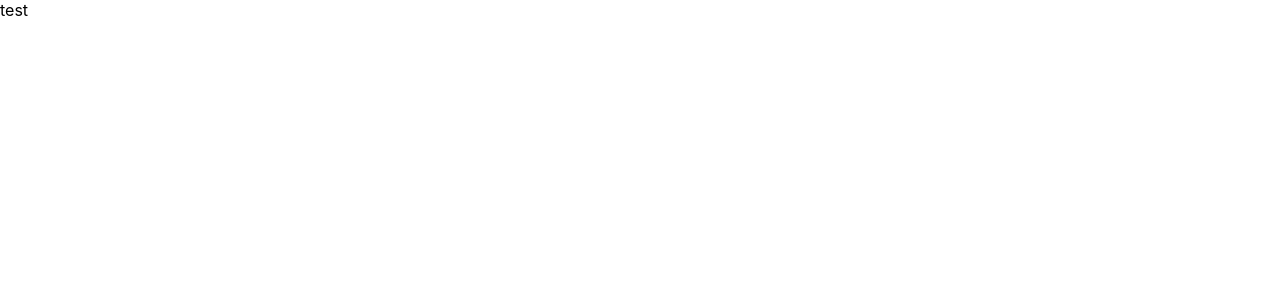
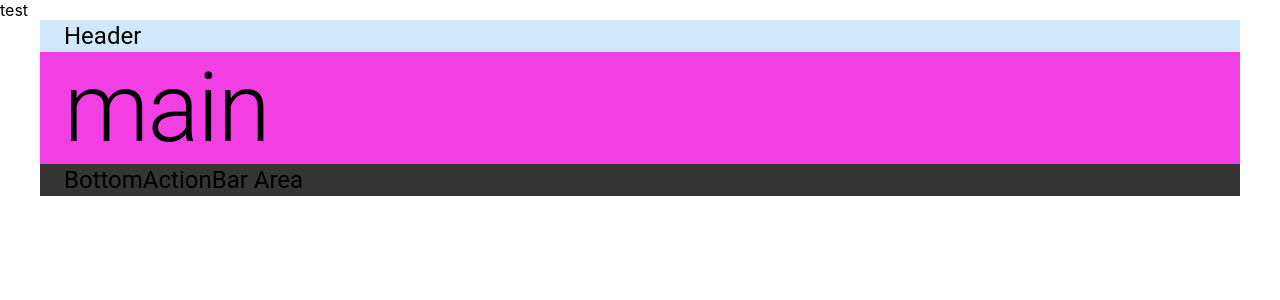
Before and after one commit to 0000yoon/fillinus, a React (Create React App) app: page / in a window 1280 px wide. Shown: the top 300 px of the page. Built offline with nearby package versions, Linux system fonts and the light colour scheme.

Commit message:
230414_add Typography

```diff
--- a/package.json
+++ b/package.json
@@ -5,6 +5,7 @@
   "dependencies": {
     "@emotion/react": "^11.10.6",
     "@emotion/styled": "^11.10.6",
+    "@fontsource/roboto": "^4.5.8",
     "@mui/material": "^5.11.15",
     "@testing-library/jest-dom": "^5.16.5",
     "@testing-library/react": "^13.4.0",
--- a/src/components/BottomActionBar.js
+++ b/src/components/BottomActionBar.js
@@ -1,7 +1,16 @@
 import * as React from 'react';
+import Typography from '@mui/material/Typography';
+import Container from '@mui/material/Container';
 
 function BottomActionBar(){
+   return(
 
+      <Container sx = {{ bgcolor: '#343434', height: 'auto' }}>
+      <Typography variant="h5" component="h6">
+          BottomActionBar Area
+          </Typography>
+  </Container>
+   );
 }
 
 export default BottomActionBar;
--- a/src/components/Header.js
+++ b/src/components/Header.js
@@ -1,7 +1,16 @@
 import * as React from 'react';
+import Typography from '@mui/material/Typography';
+import Container from '@mui/material/Container';
 
 function Header(){
+    return(
+        <Container sx = {{ bgcolor: '#cfe8fc', height: 'auto' }}>
+            <Typography variant="h5" component="h6">
+                Header
+                </Typography>
+        </Container>
 
+    );
 }
 
 export default Header;
--- a/src/components/Main.js
+++ b/src/components/Main.js
@@ -1,7 +1,15 @@
 import * as React from 'react';
+import Typography from '@mui/material/Typography';
+import Container from '@mui/material/Container';
 
 function Main(){
-
+    return(
+        <Container sx = {{ bgcolor: '#f23fe3', height: 'auto' }}>
+            <Typography variant="h1" component="h2">
+                main
+                </Typography>
+        </Container>
+    );
 }
 
 export default Main;
```
